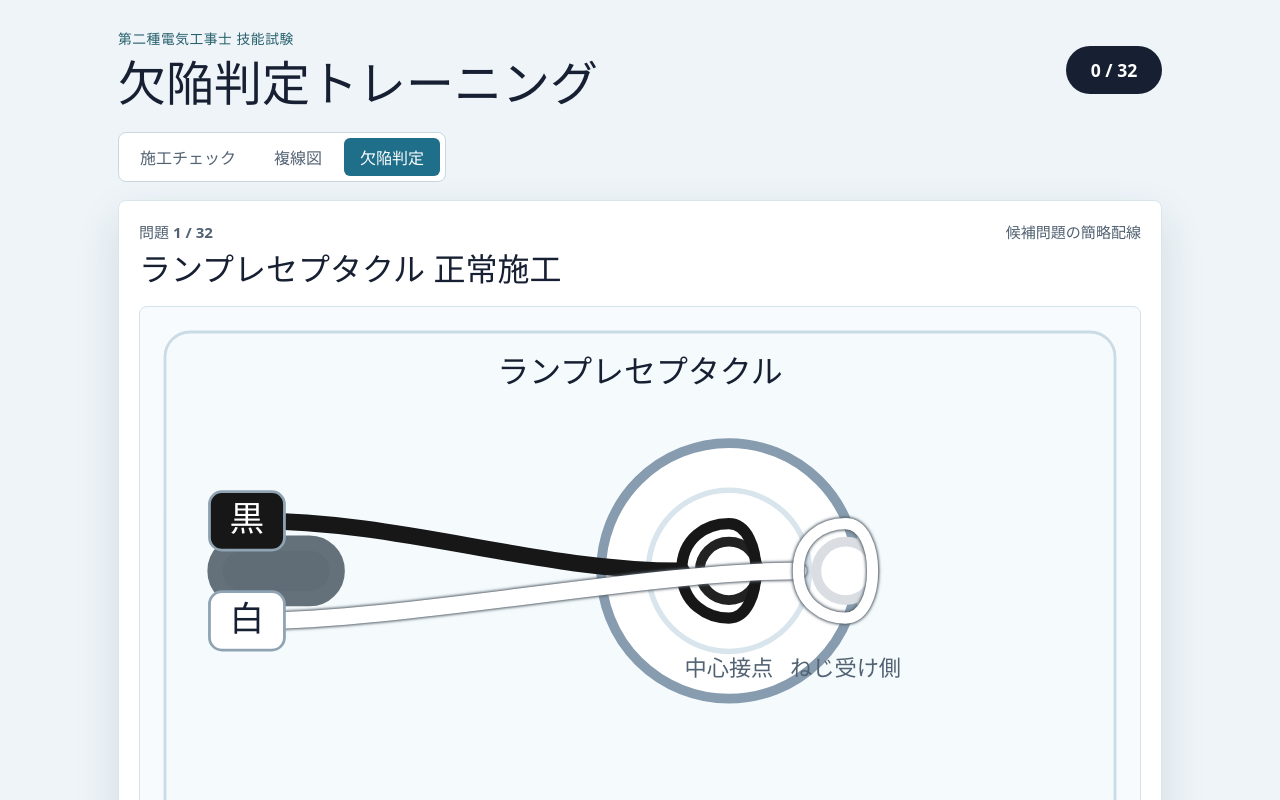
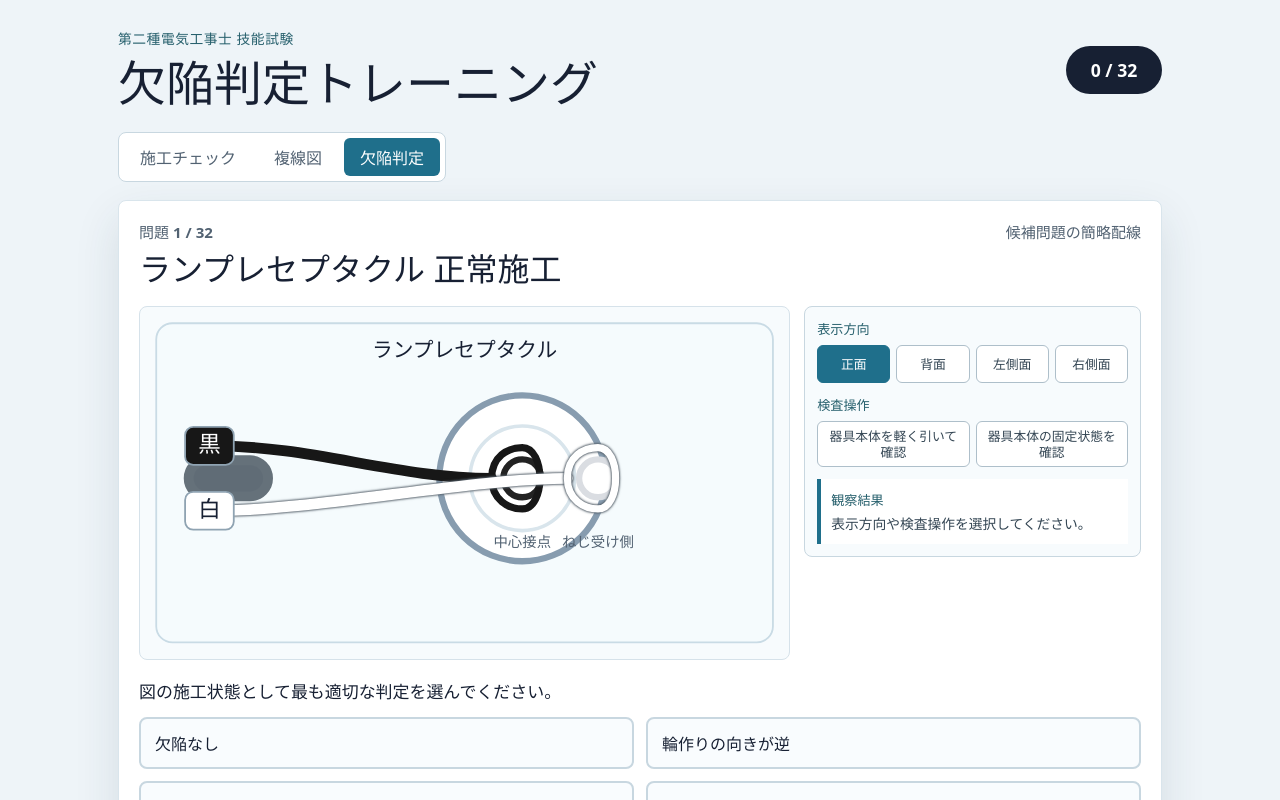
Before and after one commit to h7ga40/denko-defect-game, a React (Vite) app: page / in a window 1280 px wide. Both pictures are taken after a click on the button "欠陥判定". Shown: the top 800 px of the page. Built offline with nearby package versions, Linux system fonts and the light colour scheme.

Commit message:
Add inspection controls to defect quiz

```diff
--- a/src/App.tsx
+++ b/src/App.tsx
@@ -105,6 +105,7 @@ export default function App() {
       ) : (
         <ProblemView
           index={currentIndex}
+          key={currentProblem.id}
           onAnswer={handleAnswer}
           onNext={handleNext}
           problem={currentProblem}
--- a/src/components/ProblemView.tsx
+++ b/src/components/ProblemView.tsx
@@ -1,4 +1,9 @@
+import { useMemo, useState } from "react";
+import { createPhysicalInspectionSession } from "../data/physicalInspection";
+import { createProblemInspectionPart } from "../data/problemInspection";
 import type { Problem } from "../data/problems";
+import { PhysicalInspectionControls } from "./PhysicalInspectionControls";
+import { PhysicalInspectionView } from "./PhysicalInspectionView";
 import { WiringDiagram } from "./svg/WiringDiagram";
 
 type ProblemViewProps = {
@@ -20,6 +25,9 @@ export function ProblemView({
 }: ProblemViewProps) {
   const answered = selectedAnswer !== null;
   const isCorrect = selectedAnswer === problem.answer;
+  const inspectionPart = useMemo(() => createProblemInspectionPart(problem), [problem]);
+  const [inspectionSession, setInspectionSession] = useState(createPhysicalInspectionSession);
+  const latestObservation = inspectionSession.observations.at(-1);
 
   return (
     <section className="problem-card" aria-labelledby="problem-title">
@@ -30,8 +38,25 @@ export function ProblemView({
         <span>{problem.circuitName}</span>
       </div>
       <h2 id="problem-title">{problem.title}</h2>
-      <div className="diagram-wrap">
-        <WiringDiagram defectType={problem.defectType} />
+      <div className="quiz-inspection-layout">
+        <div className="diagram-wrap quiz-inspection-diagram">
+          <PhysicalInspectionView
+            latestObservation={latestObservation}
+            part={inspectionPart}
+            viewpoint={inspectionSession.viewpoint}
+          >
+            <WiringDiagram
+              defectType={problem.defectType}
+              deviceName={inspectionPart.title.split(" ")[0]}
+              deviceVariant={inspectionPart.deviceVariant}
+            />
+          </PhysicalInspectionView>
+        </div>
+        <PhysicalInspectionControls
+          model={inspectionPart.physicalInspection}
+          onChange={setInspectionSession}
+          session={inspectionSession}
+        />
       </div>
       <p className="question">{problem.question}</p>
       <div className="choices" role="list">
--- a/src/components/svg/WiringDiagram.tsx
+++ b/src/components/svg/WiringDiagram.tsx
@@ -17,6 +17,7 @@ import { ReceptacleDiagram } from "./diagrams/ReceptacleDiagram";
 import { RingSleeveDiagram } from "./diagrams/RingSleeveDiagram";
 import { SwitchDiagram } from "./diagrams/SwitchDiagram";
 import { TerminalBlockDiagram } from "./diagrams/TerminalBlockDiagram";
+import { DeviceDetailShape } from "./DeviceDetailShape";
 
 type WiringDiagramProps = {
   defectType: DefectType;
@@ -30,9 +31,14 @@ export function WiringDiagram({ defectType, cableEntrySide = "left", deviceName,
     case "none":
     case "reverse_loop":
     case "reverse_polarity":
-    case "terminal_screw_loose":
     case "lamp_cover_cannot_close":
       return <LampReceptacleDiagram cableEntrySide={cableEntrySide} defectType={defectType} />;
+    case "terminal_screw_loose":
+      return deviceVariant === "terminal_block"
+        ? <TerminalBlockDiagram defect={false} title={deviceName} variant={deviceVariant} />
+        : <LampReceptacleDiagram cableEntrySide={cableEntrySide} defectType={defectType} />;
+    case "push_in_retention_failure":
+      return <DeviceOverviewDiagram title={deviceName ?? "埋込連用タンブラスイッチ（片切）"} variant={deviceVariant ?? "single_pole_switch"} />;
     case "missing_ground":
       return <GroundedReceptacleDiagram cableEntrySide={cableEntrySide} title={deviceName} variant={deviceVariant} />;
     case "sheath_too_short":
@@ -80,3 +86,14 @@ export function WiringDiagram({ defectType, cableEntrySide = "left", deviceName,
       return <LampReceptacleDiagram cableEntrySide={cableEntrySide} defectType="none" />;
   }
 }
+
+function DeviceOverviewDiagram({ title, variant }: { title: string; variant: DeviceVariant }) {
+  return (
+    <svg viewBox="0 0 720 390" role="img" aria-label={`${title}の正面確認図`}>
+      <rect className="panel" x="18" y="18" width="684" height="354" rx="18" />
+      <text className="label" x="360" y="62" textAnchor="middle">{title}</text>
+      <DeviceDetailShape variant={variant} x={360} y={205} />
+      <text className="small" x="360" y="342" textAnchor="middle">表示方向や検査操作を変えて確認</text>
+    </svg>
+  );
+}
--- /dev/null
+++ b/src/data/problemInspection.ts
@@ -0,0 +1,85 @@
+import type { PhysicalInspectionDisplayPart } from "../components/PhysicalInspectionView";
+import type { DeviceVariant } from "./candidateDiagrams";
+import type { WireColor } from "./boxInspectionGame";
+import { getDeviceSpecification } from "./deviceSpecifications";
+import { createDevicePhysicalInspection, createPhysicalInspectionForDefect, type PhysicalTargetKind } from "./physicalInspection";
+import type { Problem } from "./problems";
+
+type InspectionSubject =
+  | { kind: "device"; variant: DeviceVariant }
+  | { kind: "connection"; method: string; wireColors?: WireColor[]; targetKind?: PhysicalTargetKind }
+  | { kind: "component"; targetKind?: PhysicalTargetKind };
+
+const subjectByProblemId: Record<string, InspectionSubject> = {
+  "lamp-normal": { kind: "device", variant: "lamp_receptacle" },
+  "lamp-loop-reverse": { kind: "device", variant: "lamp_receptacle" },
+  "lamp-polarity": { kind: "device", variant: "lamp_receptacle" },
+  "lamp-terminal-screw-loose": { kind: "device", variant: "lamp_receptacle" },
+  "lamp-cover-cannot-close": { kind: "device", variant: "lamp_receptacle" },
+  "receptacle-ground": { kind: "device", variant: "grounded_receptacle" },
+  "box-sheath": { kind: "connection", method: "outlet_box" },
+  "ring-sleeve-wrong-mark": { kind: "connection", method: "ring_sleeve", wireColors: ["black", "white", "red"] },
+  "ring-sleeve-insert": { kind: "connection", method: "ring_sleeve", wireColors: ["black", "white", "red"] },
+  "ring-sleeve-wrong-size": { kind: "connection", method: "ring_sleeve", wireColors: ["black", "white", "red"] },
+  "ring-sleeve-insulation-bite": { kind: "connection", method: "ring_sleeve", wireColors: ["black", "white", "red"] },
+  "exposed-receptacle-sheath": { kind: "device", variant: "exposed_receptacle" },
+  "breaker-line-load-reverse": { kind: "device", variant: "circuit_breaker" },
+  "push-connector-insert": { kind: "connection", method: "push_connector", wireColors: ["black", "white", "red"] },
+  "push-connector-wire-count": { kind: "connection", method: "push_connector", wireColors: ["black", "white", "red"] },
+  "terminal-block-wrong-terminal": { kind: "device", variant: "terminal_block" },
+  "terminal-screw-loose": { kind: "device", variant: "terminal_block" },
+  "ceiling-connector-polarity": { kind: "device", variant: "ceiling_connector" },
+  "mounting-frame-loose": { kind: "component" },
+  "mounting-frame-wrong-position": { kind: "component" },
+  "pilot-lamp-wrong-terminal": { kind: "device", variant: "pilot_lamp" },
+  "switch-wrong-terminal": { kind: "device", variant: "single_pole_switch" },
+  "push-in-retention-failure": { kind: "device", variant: "single_pole_switch" },
+  "receptacle-polarity": { kind: "device", variant: "embedded_receptacle" },
+  "outlet-box-wrong-hole": { kind: "connection", method: "outlet_box" },
+  "rubber-bushing-missing": { kind: "connection", method: "outlet_box" },
+  "rubber-bushing-wrong-size": { kind: "connection", method: "outlet_box" },
+  "metal-conduit-insert": { kind: "connection", method: "metal_conduit", targetKind: "conduit" },
+  "metal-conduit-insulation-bushing": { kind: "connection", method: "metal_conduit", targetKind: "conduit" },
+  "metal-conduit-locknut": { kind: "connection", method: "metal_conduit", targetKind: "conduit" },
+  "pf-conduit-insert": { kind: "connection", method: "pf_conduit", targetKind: "conduit" },
+  "pf-conduit-locknut": { kind: "connection", method: "pf_conduit", targetKind: "conduit" },
+};
+
+export function createProblemInspectionPart(problem: Problem): PhysicalInspectionDisplayPart {
+  const subject = subjectByProblemId[problem.id] ?? { kind: "component" as const };
+  const targetId = `quiz:${problem.id}`;
+
+  if (subject.kind === "device") {
+    const specification = getDeviceSpecification(subject.variant);
+    return {
+      title: problem.title,
+      defectType: problem.defectType,
+      deviceVariant: subject.variant,
+      physicalInspection: createDevicePhysicalInspection(targetId, problem.defectType, {
+        connectionMethod: specification?.connectionMethod ?? "none",
+        terminals: specification?.terminals.map(({ id, label }) => ({ id, label })) ?? [],
+        hasCover: subject.variant === "lamp_receptacle",
+      }),
+    };
+  }
+
+  if (subject.kind === "connection") {
+    const connector = subject.method.includes("connector") || subject.method === "ring_sleeve";
+    return {
+      title: problem.title,
+      defectType: problem.defectType,
+      connection: { method: subject.method, wireColors: subject.wireColors ?? ["black", "white"] },
+      physicalInspection: createPhysicalInspectionForDefect(
+        targetId,
+        problem.defectType,
+        subject.targetKind ?? (connector ? "connector" : "component"),
+      ),
+    };
+  }
+
+  return {
+    title: problem.title,
+    defectType: problem.defectType,
+    physicalInspection: createPhysicalInspectionForDefect(targetId, problem.defectType, subject.targetKind ?? "component"),
+  };
+}
--- a/src/styles.css
+++ b/src/styles.css
@@ -131,6 +131,19 @@ button {
   display: block;
   width: 100%;
   height: auto;
+}
+
+.quiz-inspection-layout {
+  display: grid;
+  grid-template-columns: minmax(0, 1.45fr) minmax(280px, 0.75fr);
+  gap: 14px;
+  align-items: start;
+  margin: 18px 0;
+}
+
+.quiz-inspection-diagram,
+.quiz-inspection-layout .physical-inspection-controls {
+  margin: 0;
 }
 
 .candidate-layout {
@@ -1070,6 +1083,7 @@ button {
   }
 
   .inspection-layout,
+  .quiz-inspection-layout,
   .candidate-layout {
     grid-template-columns: minmax(0, 1fr);
   }
```
Also changed, not shown: src/components/PhysicalInspectionView.tsx (+25 -11 lines), 4 other files (tests, documents, lock files or other folders).
